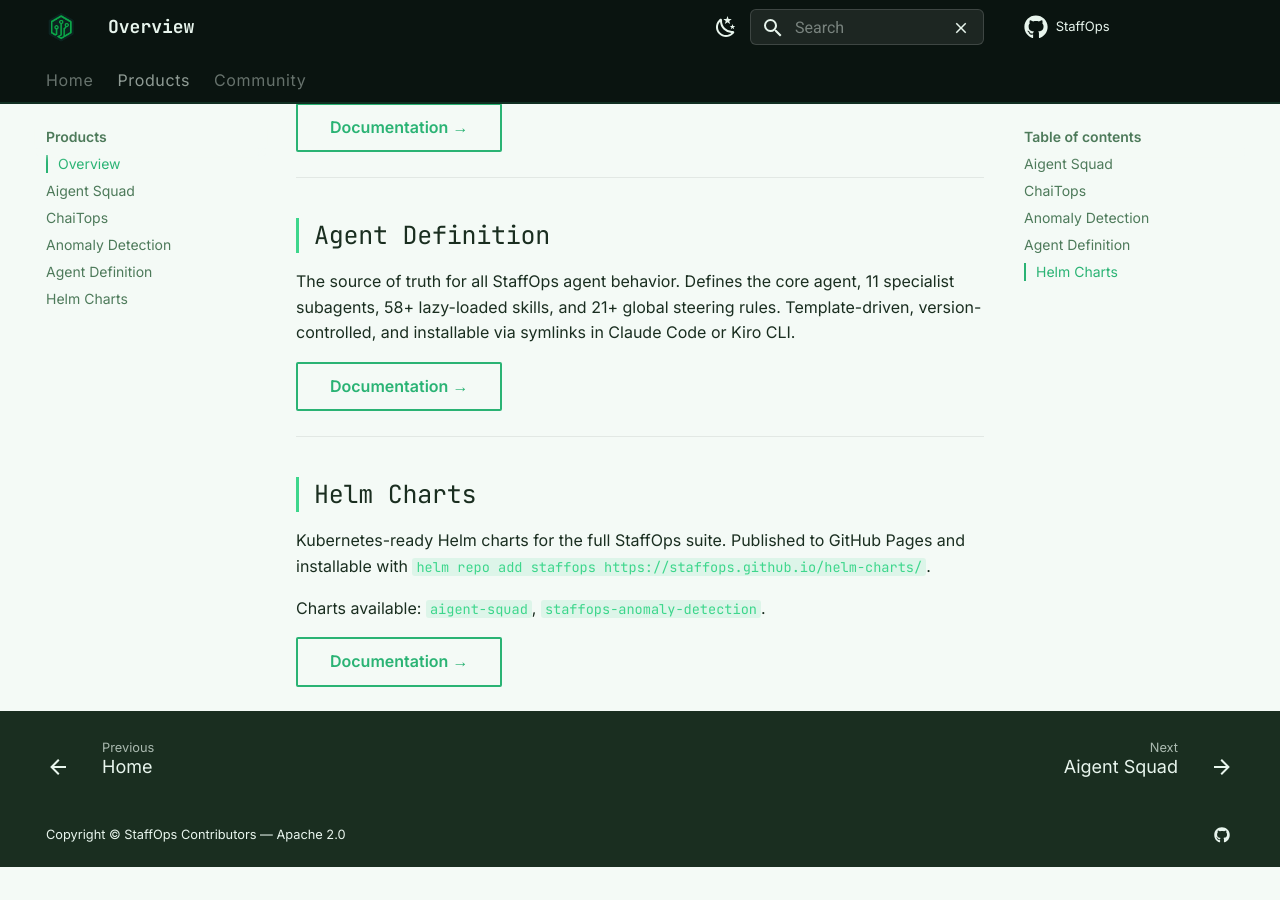
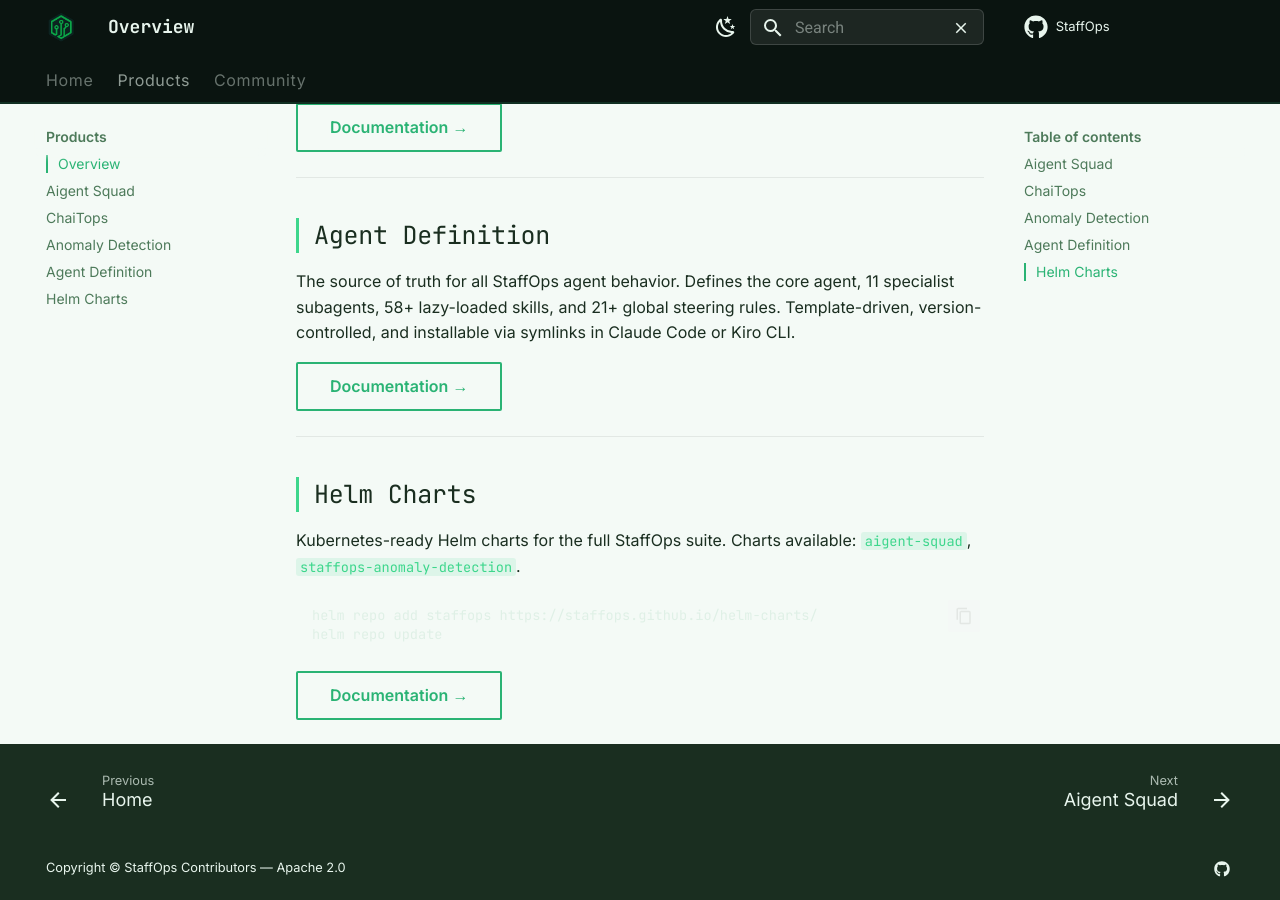
Before and after one commit to StaffOps/staffops.github.io, an MkDocs documentation site: the page built from docs/products/index.md, in a window 1280 px wide and 900 px high, scrolled down 996 px. Built offline with MkDocs 1.6.1 and Material for MkDocs 9.7.7, drawn with Linux system fonts in a browser that asks for light colours; before the commit the page ends 1863 px from its top, so only the background shows below that.

Commit message:
docs: move helm repo add command into code block on products overview
Co-Authored-By: Claude Sonnet 4.6 <noreply@anthropic.com>

````diff
--- a/docs/products/index.md
+++ b/docs/products/index.md
@@ -42,8 +42,11 @@ The source of truth for all StaffOps agent behavior. Defines the core agent, 11
 
 ## Helm Charts
 
-Kubernetes-ready Helm charts for the full StaffOps suite. Published to GitHub Pages and installable with `helm repo add staffops https://staffops.github.io/helm-charts/`.
+Kubernetes-ready Helm charts for the full StaffOps suite. Charts available: `aigent-squad`, `staffops-anomaly-detection`.
 
-Charts available: `aigent-squad`, `staffops-anomaly-detection`.
+```bash
+helm repo add staffops https://staffops.github.io/helm-charts/
+helm repo update
+```
 
 [Documentation →](helm-charts.md){ .md-button }
````
